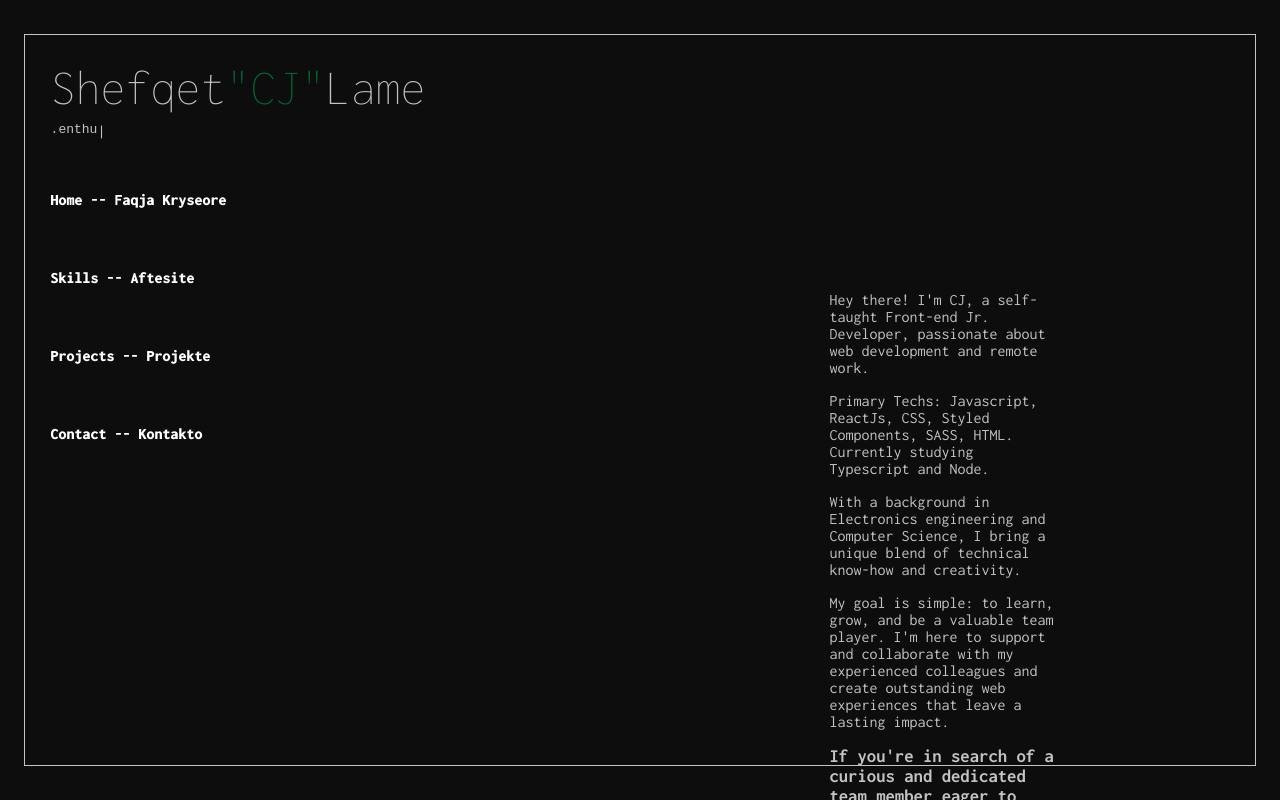
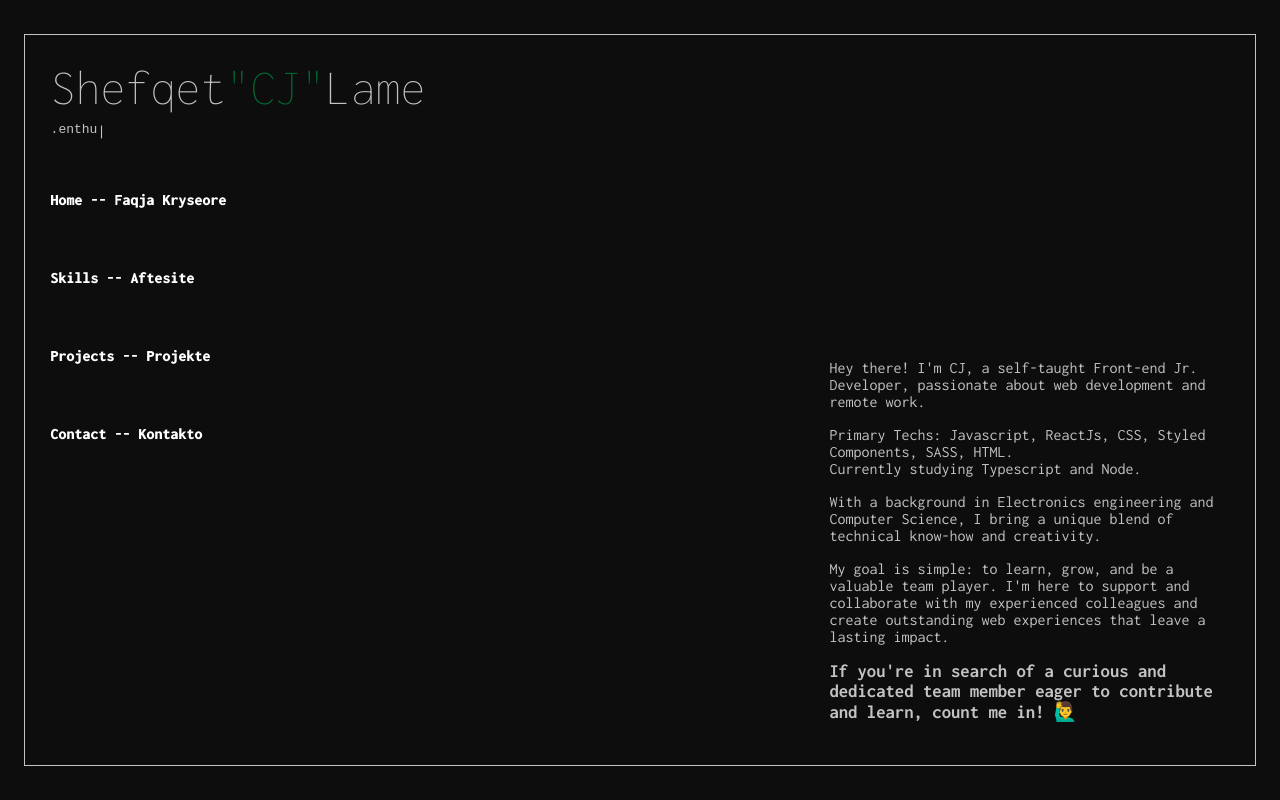
Before and after one commit to cetijunior/CJ.Portfolio, a React (Vite) app: page / in a window 1280 px wide. Built offline with nearby package versions, Linux system fonts and the light colour scheme.

Commit message:
projects redesign and added a new one

```diff
--- a/src/components/homepage/About.jsx
+++ b/src/components/homepage/About.jsx
@@ -2,7 +2,6 @@ import React from 'react';
 import styled from 'styled-components';
 import { motion } from 'framer-motion';
 import { fadeIn, staggerContainer } from '../data/motion';
-import { ContainerSlideIn } from '../../pages/Projects';
 
 const AboutDiv = styled(motion.div)`
   max-width: 24rem;
@@ -47,6 +46,14 @@ const AboutDiv = styled(motion.div)`
   }
 }
 `;
+
+const ContainerSlideIn = styled(motion.div)`
+  width: 100%;
+  position: relative;
+  margin-right: 50px;
+`;
+
+
 const About = () => {
   return (
     <AboutDiv
--- a/src/pages/Skills.jsx
+++ b/src/pages/Skills.jsx
@@ -73,6 +73,7 @@ const StyledSkill = styled.div`
     flex-direction: column;
   }
 `;
+
 
 const ExpandableContent = styled(motion.div)`
   overflow: hidden;
```
